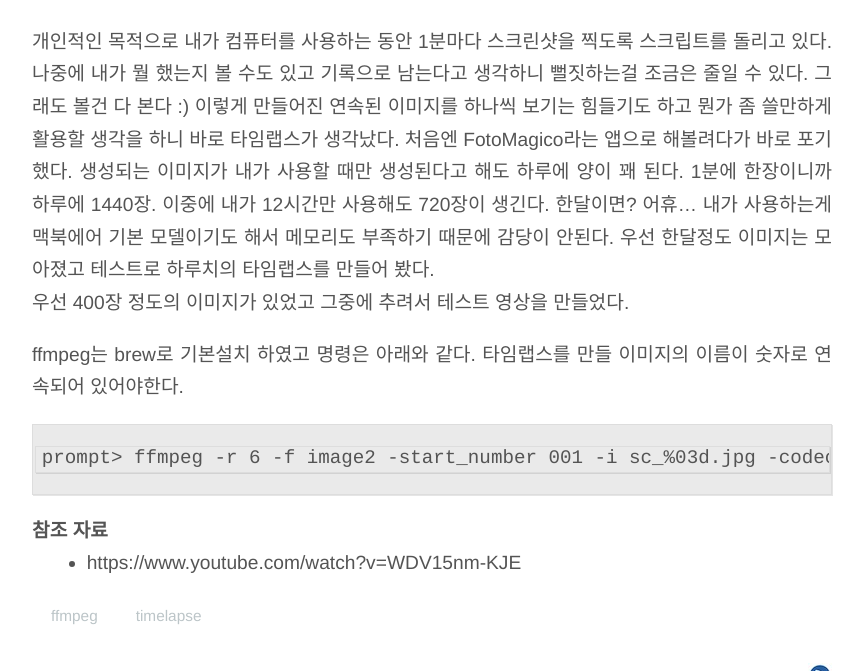
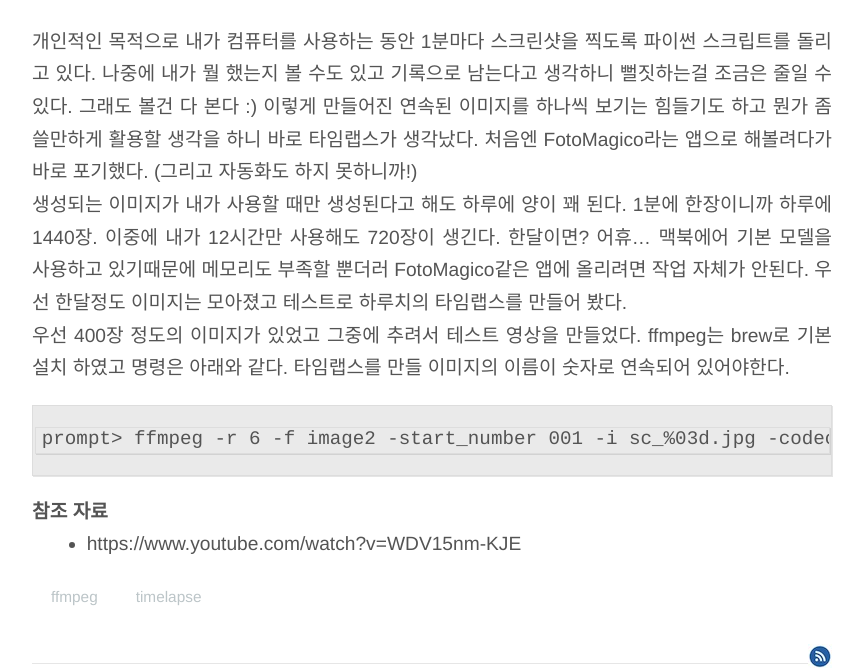
Before and after one commit to devfuner/devfuner.github.com, a Jekyll site: the page built from _posts/2015-08-01-make-timelapse.md, in a window 1280 px wide and 900 px high, scrolled down 388 px, cut to the strip 229-900 px from the top of the window. Shown: the whole strip, without its empty margins (208-1072 px from the left). Built offline with Jekyll 4.4.1, drawn with Linux system fonts in a browser that asks for light colours; Markdown is read by kramdown in place of the engine named in the settings; comment, search, counter and statistics services are not loaded.

Commit message:
update make-timelapse

````diff
--- a/_posts/2015-08-01-make-timelapse.md
+++ b/_posts/2015-08-01-make-timelapse.md
@@ -6,21 +6,19 @@ tags: [ffmpeg, timelapse]
 ---
 <div align="center"><iframe width="560" height="315" src="https://www.youtube.com/embed/vsoCgW4CixA" frameborder="0" allowfullscreen></iframe></div>
 
-개인적인 목적으로 내가 컴퓨터를 사용하는 동안 1분마다 스크린샷을 찍도록 스크립트를 돌리고 있다.
+개인적인 목적으로 내가 컴퓨터를 사용하는 동안 1분마다 스크린샷을 찍도록 파이썬 스크립트를 돌리고 있다.
 나중에 내가 뭘 했는지 볼 수도 있고 기록으로 남는다고 생각하니 뻘짓하는걸 조금은 줄일 수 있다.
 그래도 볼건 다 본다 :)
 이렇게 만들어진 연속된 이미지를 하나씩 보기는 힘들기도 하고 뭔가 좀 쓸만하게 활용할 생각을 하니 바로 타임랩스가 생각났다.
 처음엔 FotoMagico라는 앱으로 해볼려다가 바로 포기했다.
+(그리고 자동화도 하지 못하니까!)
 생성되는 이미지가 내가 사용할 때만 생성된다고 해도 하루에 양이 꽤 된다.
 1분에 한장이니까 하루에 1440장.
 이중에 내가 12시간만 사용해도 720장이 생긴다.
 한달이면? 어휴...
-내가 사용하는게 맥북에어 기본 모델이기도 해서 메모리도 부족하기 때문에 감당이 안된다.
+맥북에어 기본 모델을 사용하고 있기때문에 메모리도 부족할 뿐더러 FotoMagico같은 앱에 올리려면 작업 자체가 안된다.
 우선 한달정도 이미지는 모아졌고 테스트로 하루치의 타임랩스를 만들어 봤다.
 우선 400장 정도의 이미지가 있었고 그중에 추려서 테스트 영상을 만들었다.
-
-
-
 ffmpeg는 brew로 기본설치 하였고 명령은 아래와 같다.
 타임랩스를 만들 이미지의 이름이 숫자로 연속되어 있어야한다.
 ```
````
